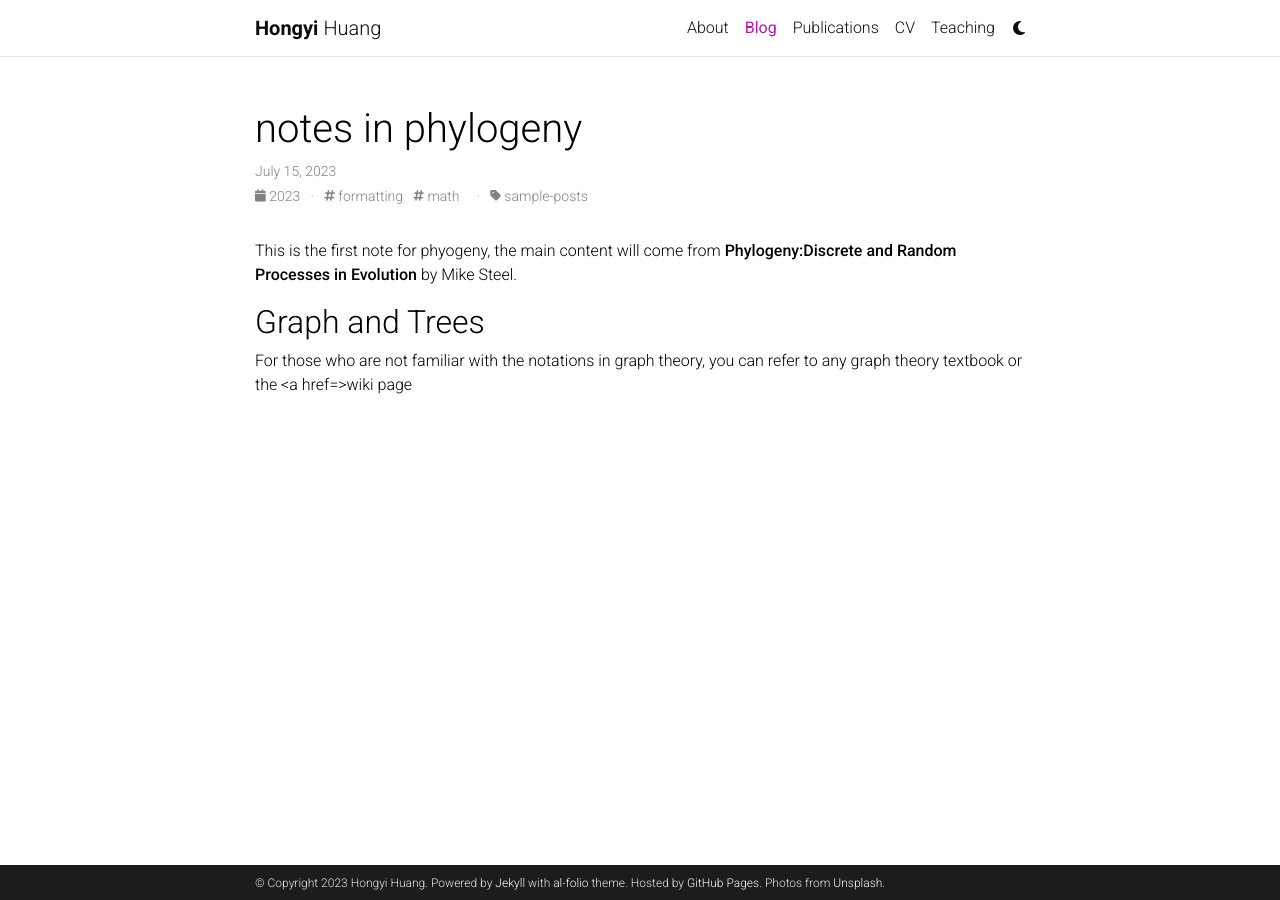
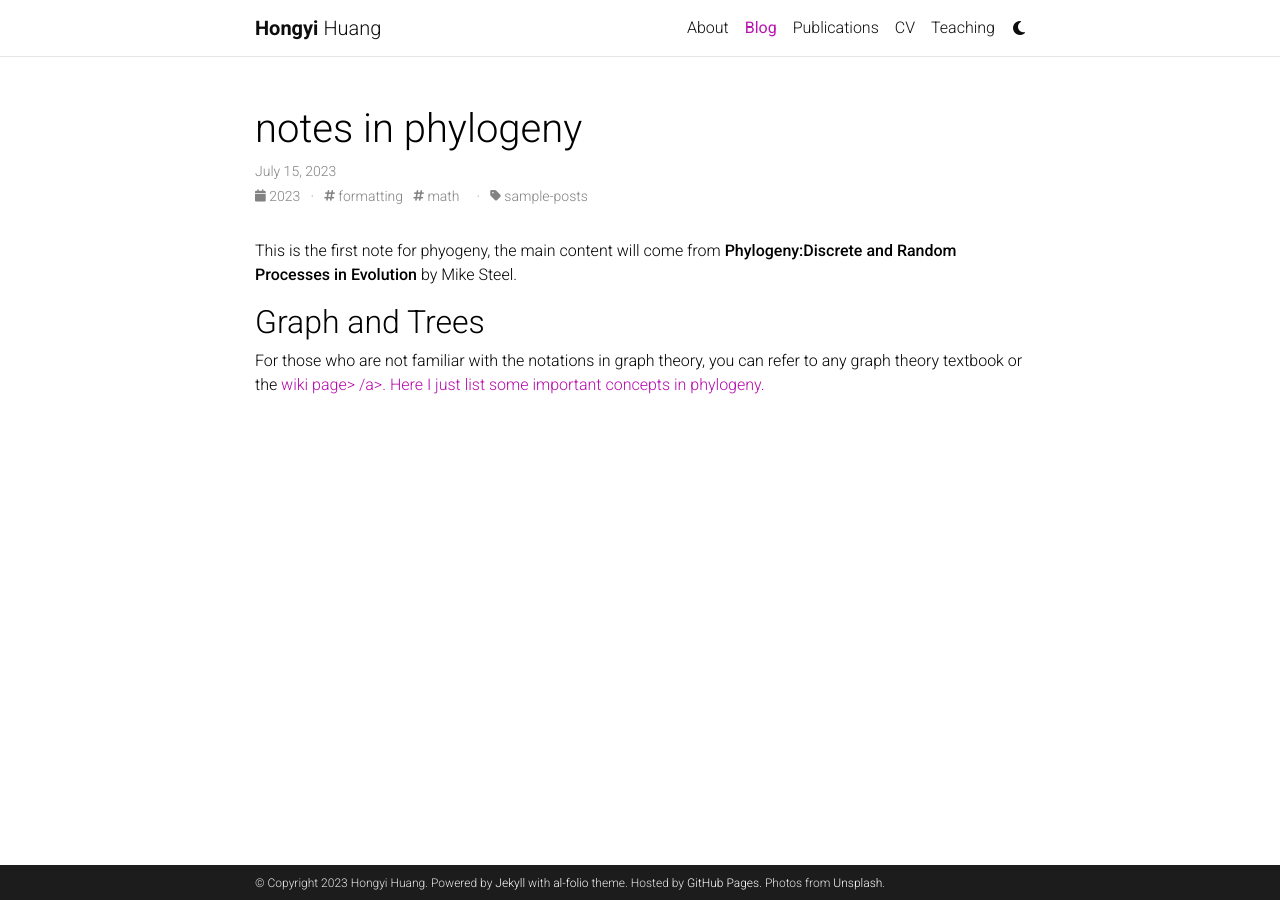
Before and after one commit to hongyi98/hongyi98.github.io, a Jekyll site: the page built from _posts/2023-07-15-notes-in-phylogeny.md, in a window 1280 px wide. Built offline with Jekyll 4.4.1, drawn with Linux system fonts in a browser that asks for light colours; comment, search, counter and statistics services are not loaded; a style sheet for code colours, icons or effects is not loaded.

Commit message:
Update 2023-07-15-notes-in-phylogeny.md

```diff
--- a/_posts/2023-07-15-notes-in-phylogeny.md
+++ b/_posts/2023-07-15-notes-in-phylogeny.md
@@ -10,4 +10,4 @@ related_posts: false
 This is the first note for phyogeny, the main content will come from **Phylogeny:Discrete and Random Processes in Evolution** by Mike Steel.
 
 ## Graph and Trees
-For those who are not familiar with the notations in graph theory, you can refer to any graph theory textbook or the <a href=>wiki page
+For those who are not familiar with the notations in graph theory, you can refer to any graph theory textbook or the <a href="https://en.wikipedia.org/wiki/Graph_theory">wiki page> /a>. Here I just list some important concepts in phylogeny.
```
